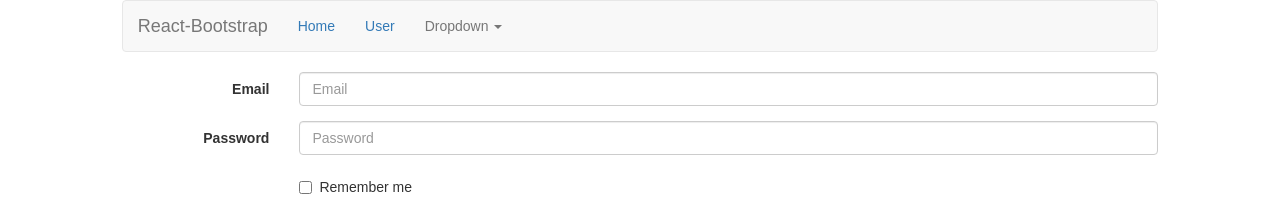
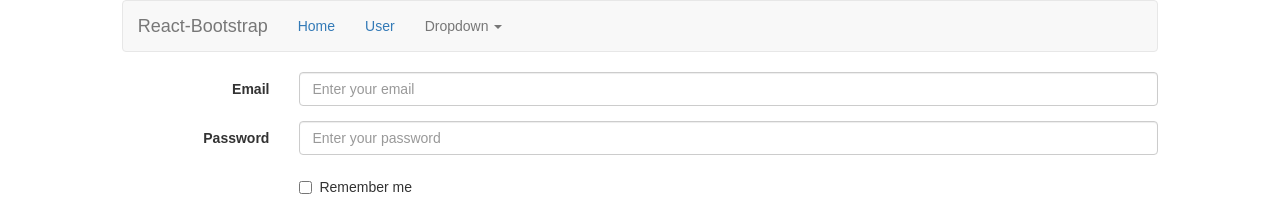
Before and after one commit to duyleomessi/quan-ly-tien-bac-reactjs, a React (Create React App) app: page /login in a window 1280 px wide. Shown: the top 205 px of the page. Built offline with nearby package versions, Linux system fonts and the light colour scheme.

Commit message:
test heroku-postbuild script

```diff
--- a/src/component/Login/Login.js
+++ b/src/component/Login/Login.js
@@ -90,7 +90,7 @@ class Login extends React.Component {
             <FormControl
               type="email"
               value={this.state.email}
-              placeholder="Email"
+              placeholder="Enter your email"
               onChange={this.getEmailValue}
             />
           </Col>
@@ -104,7 +104,7 @@ class Login extends React.Component {
             <FormControl
               type="password"
               value={this.state.password}
-              placeholder="Password"
+              placeholder="Enter your password"
               onChange={this.getPasswordValue}
             />
           </Col>
```
